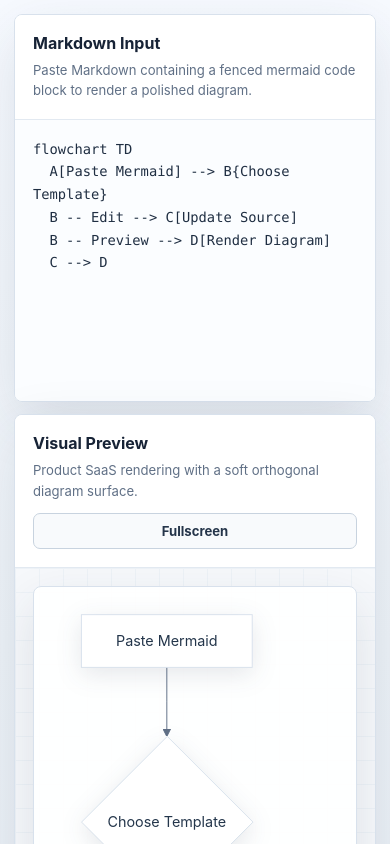
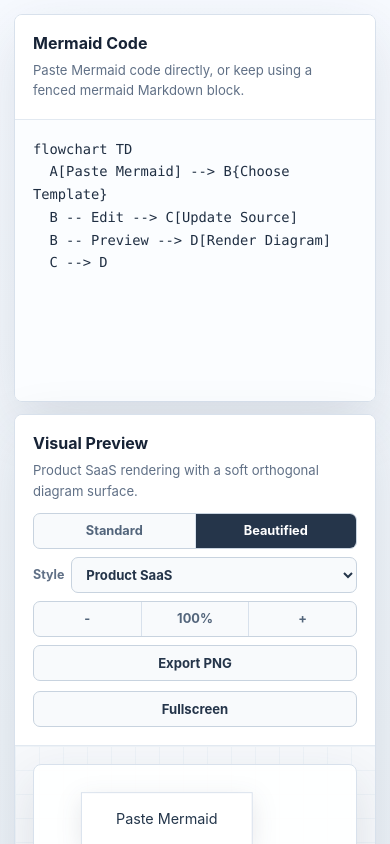
Before and after one commit to xiangjianan/mermaid, a React (Vite) app: page / in a window 390 px wide. Shown: the top 844 px of the page. Built offline with nearby package versions, Linux system fonts and the light colour scheme.

Commit message:
feat: add processon-like preview controls

```diff
--- a/src/App.tsx
+++ b/src/App.tsx
@@ -6,21 +6,35 @@ import { SplitPane } from "./components/SplitPane";
 import { defaultMarkdown } from "./lib/defaultMarkdown";
 import { useDebouncedValue } from "./lib/debounce";
 import { renderMermaidDiagram } from "./lib/mermaidRenderer";
+import { exportSvgToPng } from "./lib/pngExport";
 import { normalizeMermaidSource } from "./lib/source";
+import {
+  clampZoom,
+  DEFAULT_ZOOM,
+  ZOOM_STEP,
+  type RenderMode,
+  type VisualStyle
+} from "./lib/viewOptions";
 
 export default function App() {
-  const [markdown, setMarkdown] = useState(defaultMarkdown);
+  const [source, setSource] = useState(defaultMarkdown);
   const [previewState, setPreviewState] = useState<PreviewState>({ type: "loading" });
-  const debouncedMarkdown = useDebouncedValue(markdown, 250);
-  const mermaidBlock = useMemo(
-    () => normalizeMermaidSource(debouncedMarkdown),
-    [debouncedMarkdown]
+  const [renderMode, setRenderMode] = useState<RenderMode>("beautified");
+  const [visualStyle, setVisualStyle] = useState<VisualStyle>("product-saas");
+  const [zoom, setZoom] = useState(DEFAULT_ZOOM);
+  const [exportMessage, setExportMessage] = useState("");
+  const debouncedSource = useDebouncedValue(source, 250);
+  const mermaidSource = useMemo(
+    () => normalizeMermaidSource(debouncedSource),
+    [debouncedSource]
   );
 
   useEffect(() => {
     let isStale = false;
 
-    if (!mermaidBlock.found || mermaidBlock.code.trim().length === 0) {
+    setExportMessage("");
+
+    if (!mermaidSource.found || mermaidSource.code.trim().length === 0) {
       setPreviewState({ type: "empty" });
       return () => {
         isStale = true;
@@ -29,7 +43,10 @@ export default function App() {
 
     setPreviewState({ type: "loading" });
 
-    void renderMermaidDiagram(mermaidBlock.code).then((result) => {
+    void renderMermaidDiagram(mermaidSource.code, {
+      mode: renderMode,
+      style: visualStyle
+    }).then((result) => {
       if (isStale) {
         return;
       }
@@ -45,14 +62,49 @@ export default function App() {
     return () => {
       isStale = true;
     };
-  }, [mermaidBlock]);
+  }, [mermaidSource, renderMode, visualStyle]);
+
+  const handleExportPng = async () => {
+    if (previewState.type !== "success") {
+      return;
+    }
+
+    try {
+      await exportSvgToPng(previewState.svg);
+      setExportMessage("PNG exported.");
+    } catch (error) {
+      setExportMessage(error instanceof Error ? error.message : String(error));
+    }
+  };
 
   return (
     <main className="app-shell">
       <SplitPane
         storageKey="mermaid-visualizer-left-width"
-        left={<EditorPane value={markdown} onChange={setMarkdown} />}
-        right={<PreviewPane state={previewState} />}
+        left={<EditorPane value={source} onChange={setSource} />}
+        right={
+          <PreviewPane
+            state={previewState}
+            renderMode={renderMode}
+            visualStyle={visualStyle}
+            zoom={zoom}
+            exportMessage={exportMessage}
+            onRenderModeChange={setRenderMode}
+            onVisualStyleChange={setVisualStyle}
+            onZoomOut={() => {
+              setZoom((currentZoom) => clampZoom(currentZoom - ZOOM_STEP));
+            }}
+            onZoomIn={() => {
+              setZoom((currentZoom) => clampZoom(currentZoom + ZOOM_STEP));
+            }}
+            onZoomReset={() => {
+              setZoom(DEFAULT_ZOOM);
+            }}
+            onExportPng={() => {
+              void handleExportPng();
+            }}
+          />
+        }
       />
     </main>
   );
--- a/src/components/EditorPane.tsx
+++ b/src/components/EditorPane.tsx
@@ -8,12 +8,12 @@ export function EditorPane({ value, onChange }: EditorPaneProps) {
     <section className="tool-pane editor-pane">
       <header className="pane-header">
         <div>
-          <h1>Markdown Input</h1>
-          <p>Paste Markdown containing a fenced mermaid code block to render a polished diagram.</p>
+          <h1>Mermaid Code</h1>
+          <p>Paste Mermaid code directly, or keep using a fenced mermaid Markdown block.</p>
         </div>
       </header>
       <textarea
-        aria-label="Markdown input"
+        aria-label="Mermaid code input"
         className="markdown-editor"
         spellCheck={false}
         value={value}
--- a/src/components/PreviewPane.tsx
+++ b/src/components/PreviewPane.tsx
@@ -1,4 +1,11 @@
 import { useEffect, useRef, useState } from "react";
+
+import {
+  renderModes,
+  visualStyles,
+  type RenderMode,
+  type VisualStyle
+} from "../lib/viewOptions";
 
 export type PreviewState =
   | { type: "empty" }
@@ -8,9 +15,31 @@ export type PreviewState =
 
 type PreviewPaneProps = {
   state: PreviewState;
+  renderMode: RenderMode;
+  visualStyle: VisualStyle;
+  zoom: number;
+  exportMessage: string;
+  onRenderModeChange: (mode: RenderMode) => void;
+  onVisualStyleChange: (style: VisualStyle) => void;
+  onZoomOut: () => void;
+  onZoomIn: () => void;
+  onZoomReset: () => void;
+  onExportPng: () => void;
 };
 
-export function PreviewPane({ state }: PreviewPaneProps) {
+export function PreviewPane({
+  state,
+  renderMode,
+  visualStyle,
+  zoom,
+  exportMessage,
+  onRenderModeChange,
+  onVisualStyleChange,
+  onZoomOut,
+  onZoomIn,
+  onZoomReset,
+  onExportPng
+}: PreviewPaneProps) {
   const paneRef = useRef<HTMLElement>(null);
   const [isFallbackFullscreen, setIsFallbackFullscreen] = useState(false);
   const [isNativeFullscreen, setIsNativeFullscreen] = useState(false);
@@ -87,6 +116,58 @@ export function PreviewPane({ state }: PreviewPaneProps) {
           <h1>Visual Preview</h1>
           <p>Product SaaS rendering with a soft orthogonal diagram surface.</p>
         </div>
+        <div className="preview-header-actions">
+          <div className="preview-toolbar" aria-label="Preview controls">
+            <div className="segmented-control" aria-label="Render mode">
+              {renderModes.map((mode) => (
+                <button
+                  key={mode.id}
+                  type="button"
+                  className={mode.id === renderMode ? "is-active" : ""}
+                  aria-pressed={mode.id === renderMode}
+                  onClick={() => {
+                    onRenderModeChange(mode.id);
+                  }}
+                >
+                  {mode.label}
+                </button>
+              ))}
+            </div>
+            <label className="toolbar-select-label">
+              Style
+              <select
+                value={visualStyle}
+                onChange={(event) => {
+                  onVisualStyleChange(event.target.value as VisualStyle);
+                }}
+              >
+                {visualStyles.map((style) => (
+                  <option key={style.id} value={style.id}>
+                    {style.label}
+                  </option>
+                ))}
+              </select>
+            </label>
+            <div className="zoom-controls" aria-label="Zoom controls">
+              <button type="button" aria-label="Zoom out" onClick={onZoomOut}>
+                -
+              </button>
+              <button type="button" aria-label="Reset zoom" onClick={onZoomReset}>
+                {zoom}%
+              </button>
+              <button type="button" aria-label="Zoom in" onClick={onZoomIn}>
+                +
+              </button>
+            </div>
+            <button
+              type="button"
+              className="toolbar-button"
+              disabled={state.type !== "success"}
+              onClick={onExportPng}
+            >
+              Export PNG
+            </button>
+          </div>
           <button
             type="button"
             className="fullscreen-button"
@@ -97,13 +178,15 @@ export function PreviewPane({ state }: PreviewPaneProps) {
           >
             {isFullscreen ? "Exit fullscreen" : "Fullscreen"}
           </button>
+          {exportMessage ? <p className="export-message">{exportMessage}</p> : null}
+        </div>
       </header>
       <div className="preview-canvas" data-testid="preview-canvas">
         {state.type === "loading" ? (
           <div className="state-panel">Rendering diagram...</div>
         ) : null}
         {state.type === "empty" ? (
-          <div className="state-panel">Add a fenced mermaid code block to preview a diagram.</div>
+          <div className="state-panel">Add Mermaid source to preview a diagram.</div>
         ) : null}
         {state.type === "error" ? (
           <div className="state-panel error-panel">
@@ -115,6 +198,7 @@ export function PreviewPane({ state }: PreviewPaneProps) {
           <div
             className="diagram-surface"
             aria-label="Rendered Mermaid diagram"
+            style={{ transform: `scale(${zoom / 100})` }}
             dangerouslySetInnerHTML={{ __html: state.svg }}
           />
         ) : null}
--- a/src/styles.css
+++ b/src/styles.css
@@ -30,6 +30,7 @@ body {
 }
 
 button,
+select,
 textarea {
   font: inherit;
 }
@@ -159,6 +160,129 @@ button {
   background: #ffffff;
 }
 
+.preview-header-actions {
+  display: flex;
+  flex: 1 1 auto;
+  flex-wrap: wrap;
+  align-items: center;
+  justify-content: flex-end;
+  gap: 10px;
+  min-width: min(100%, 440px);
+}
+
+.preview-toolbar {
+  display: flex;
+  flex-wrap: wrap;
+  align-items: center;
+  justify-content: flex-end;
+  gap: 8px;
+}
+
+.segmented-control,
+.zoom-controls {
+  display: inline-flex;
+  align-items: center;
+  min-height: 36px;
+  overflow: hidden;
+  border: 1px solid #c8d3df;
+  border-radius: 7px;
+  background: #f8fafc;
+}
+
+.segmented-control button,
+.zoom-controls button {
+  min-width: 36px;
+  min-height: 34px;
+  padding: 0 10px;
+  border: 0;
+  border-right: 1px solid #d8e1ec;
+  background: transparent;
+  color: #53657b;
+  font-size: 0.8rem;
+  font-weight: 650;
+  letter-spacing: 0;
+  transition:
+    background-color 160ms ease,
+    color 160ms ease;
+}
+
+.segmented-control button:last-child,
+.zoom-controls button:last-child {
+  border-right: 0;
+}
+
+.segmented-control button:hover,
+.segmented-control button:focus-visible,
+.zoom-controls button:hover,
+.zoom-controls button:focus-visible {
+  background: #eef3f8;
+  color: #172336;
+}
+
+.segmented-control button:focus-visible,
+.zoom-controls button:focus-visible,
+.toolbar-button:focus-visible,
+.toolbar-select-label select:focus-visible {
+  outline: 2px solid #486b9f;
+  outline-offset: 2px;
+}
+
+.segmented-control button.is-active {
+  background: #25354a;
+  color: #ffffff;
+}
+
+.toolbar-select-label {
+  display: inline-flex;
+  align-items: center;
+  gap: 7px;
+  min-height: 36px;
+  color: #607086;
+  font-size: 0.78rem;
+  font-weight: 650;
+}
+
+.toolbar-select-label select {
+  min-height: 36px;
+  padding: 0 30px 0 10px;
+  border: 1px solid #c8d3df;
+  border-radius: 7px;
+  background: #f8fafc;
+  color: #25354a;
+  font-size: 0.82rem;
+  font-weight: 650;
+}
+
+.toolbar-button {
+  flex: 0 0 auto;
+  min-height: 36px;
+  padding: 0 14px;
+  border: 1px solid #c8d3df;
+  border-radius: 7px;
+  background: #f8fafc;
+  color: #25354a;
+  font-size: 0.82rem;
+  font-weight: 650;
+  letter-spacing: 0;
+  transition:
+    background-color 160ms ease,
+    border-color 160ms ease,
+    color 160ms ease,
+    opacity 160ms ease;
+}
+
+.toolbar-button:hover:not(:disabled),
+.toolbar-button:focus-visible:not(:disabled) {
+  border-color: #607086;
+  background: #eef3f8;
+  color: #172336;
+}
+
+.toolbar-button:disabled {
+  cursor: not-allowed;
+  opacity: 0.52;
+}
+
 .fullscreen-button {
   flex: 0 0 auto;
   min-height: 36px;
@@ -189,6 +313,17 @@ button {
   outline-offset: 2px;
 }
 
+.export-message {
+  flex-basis: 100%;
+  max-width: none;
+  margin: 0;
+  color: #3d6d54;
+  font-size: 0.78rem;
+  font-weight: 650;
+  line-height: 1.35;
+  text-align: right;
+}
+
 .preview-canvas {
   flex: 1;
   display: grid;
@@ -213,6 +348,7 @@ button {
   border-radius: 8px;
   background: rgba(255, 255, 255, 0.94);
   box-shadow: 0 18px 48px rgba(42, 56, 78, 0.12);
+  transform-origin: center center;
 }
 
 .diagram-surface svg {
@@ -348,6 +484,11 @@ button {
     padding: 18px;
   }
 
+  .preview-header-actions,
+  .preview-toolbar {
+    justify-content: flex-start;
+  }
+
   .pane-header h1 {
     font-size: 1rem;
   }
@@ -386,6 +527,28 @@ button {
     width: 100%;
   }
 
+  .preview-header-actions,
+  .preview-toolbar,
+  .toolbar-select-label,
+  .toolbar-select-label select,
+  .toolbar-button {
+    width: 100%;
+  }
+
+  .segmented-control,
+  .zoom-controls {
+    width: 100%;
+  }
+
+  .segmented-control button,
+  .zoom-controls button {
+    flex: 1 1 0;
+  }
+
+  .export-message {
+    text-align: left;
+  }
+
   .state-panel {
     padding: 20px;
   }
```
Also changed, not shown: 1 other file (tests, documents, lock files or other folders). Lines whose indentation alone changed are shown as unchanged.
